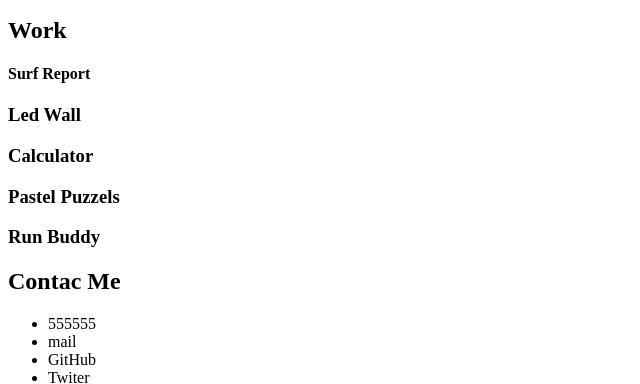
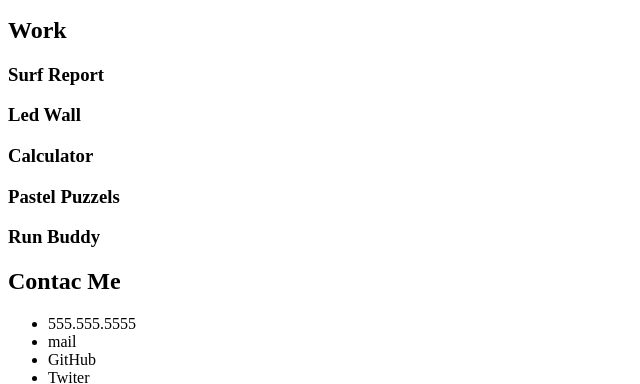
Before and after one commit to Pia-Fierro/portfolio-pia, a plain HTML site: page index.html in a window 1280 px wide. Shown: the part 274-658 px from the top of the page, 0-640 px from the left. Drawn offline with Linux system fonts and the light colour scheme.

Commit message:
index file updated with general content and linked css file

```diff
--- a/index.html
+++ b/index.html
@@ -38,7 +38,7 @@
         <h2>Work</h2>
 
         <article>
-            <h4>Surf Report</h4>
+            <h3>Surf Report</h3>
             <p></p>
             <a></a>
         </article>
@@ -71,7 +71,7 @@
     <footer>
         <h2>Contac Me</h2>
         <ul>
-            <li>555555</li>
+            <li>555.555.5555</li>
             <li>mail</li>
             <li>GitHub</li>
             <li>Twiter</li>
```
